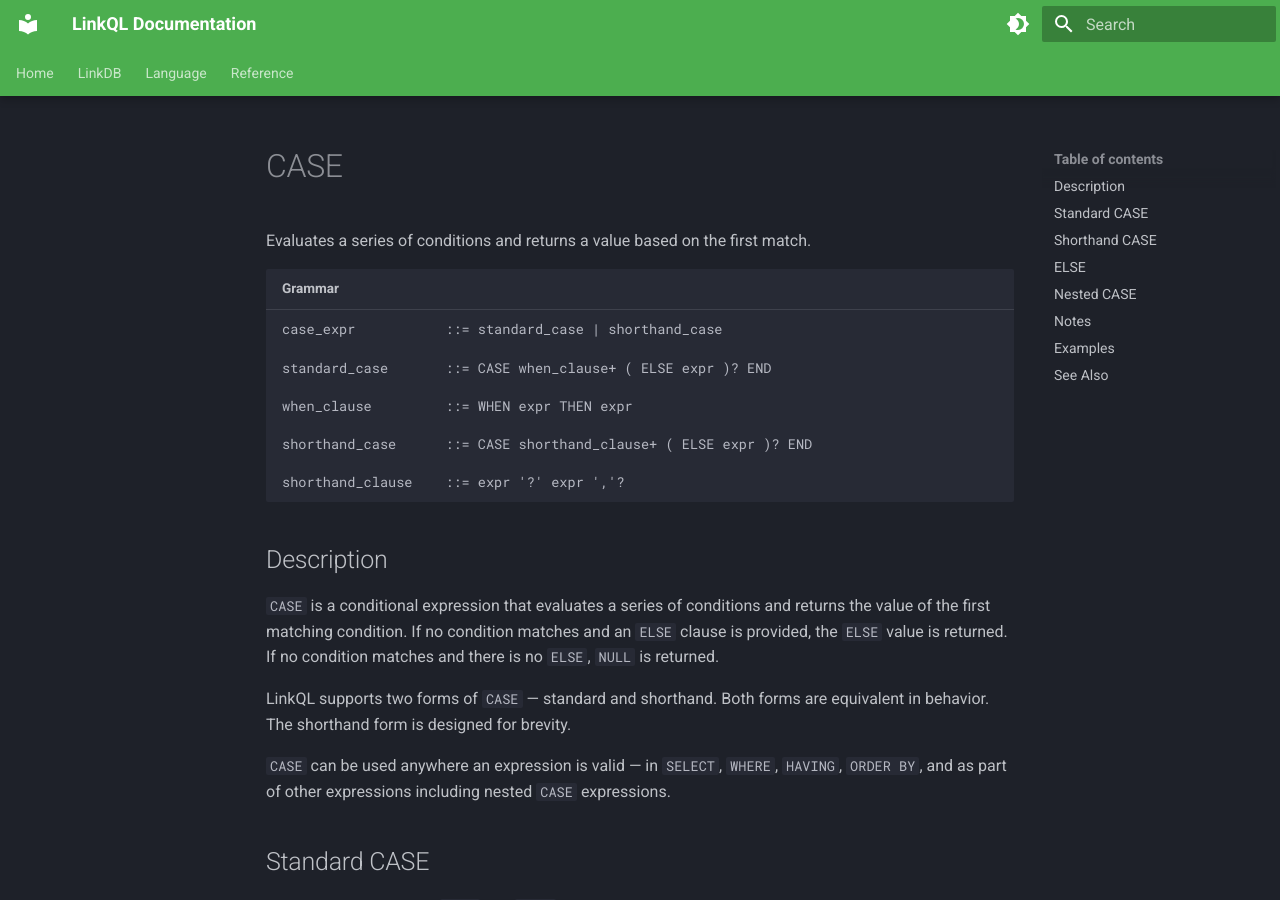
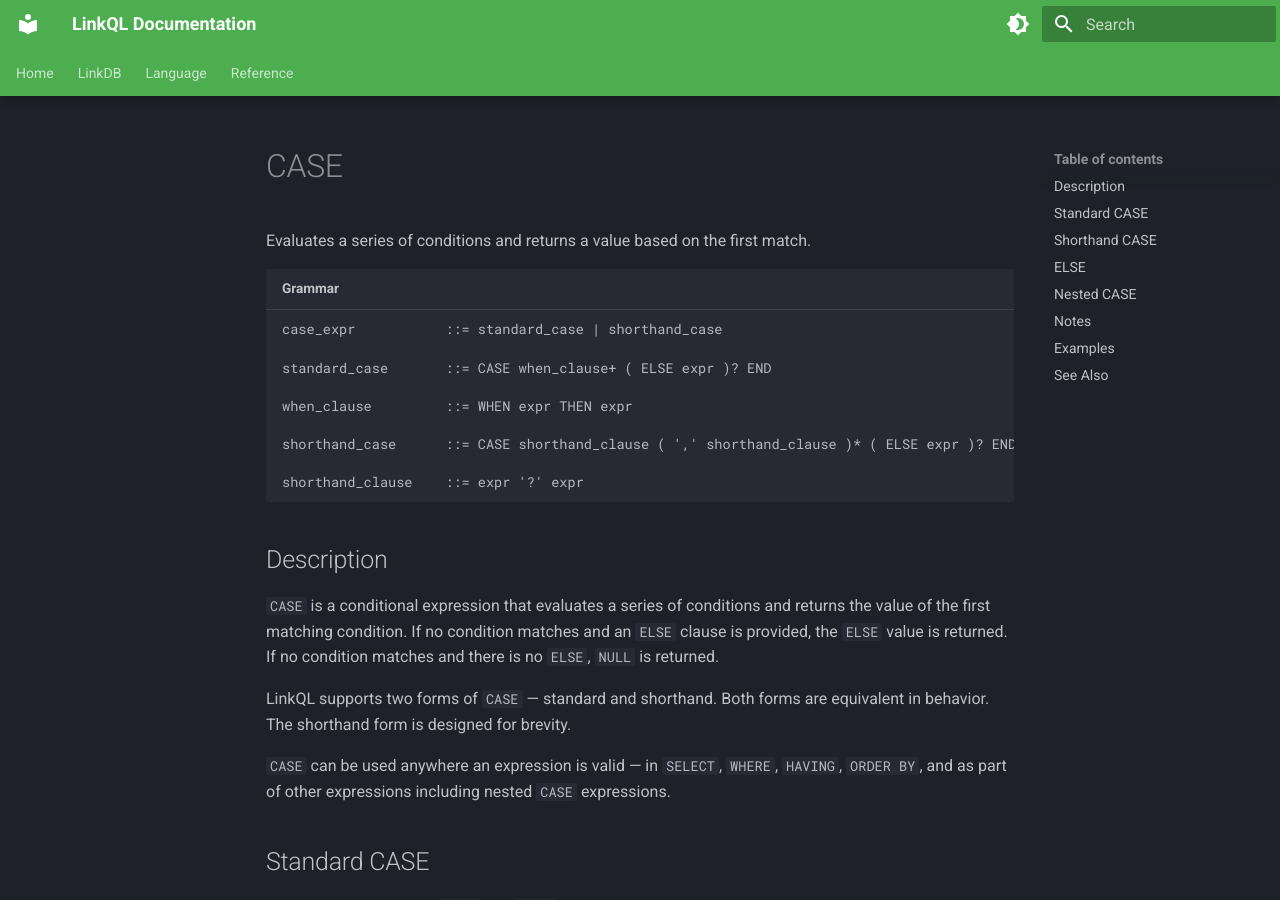
Before and after one commit to linkql/linkdb-docs, an MkDocs documentation site: the page built from docs/language/dml/select/case.md, in a window 1280 px wide and 900 px high. Built offline with MkDocs 1.6.1 and Material for MkDocs 9.7.7, drawn with Linux system fonts in a browser that asks for light colours.

Commit message:
update shorthand case grammar

````diff
--- a/docs/language/dml/select/case.md
+++ b/docs/language/dml/select/case.md
@@ -8,9 +8,9 @@ standard_case       ::= CASE when_clause+ ( ELSE expr )? END
 
 when_clause         ::= WHEN expr THEN expr
 
-shorthand_case      ::= CASE shorthand_clause+ ( ELSE expr )? END
+shorthand_case      ::= CASE shorthand_clause ( ',' shorthand_clause )* ( ELSE expr )? END
 
-shorthand_clause    ::= expr '?' expr ','?
+shorthand_clause    ::= expr '?' expr
 ```
 
 ## Description
````
Also changed, not shown: grammar.md (+2 -2 lines).
